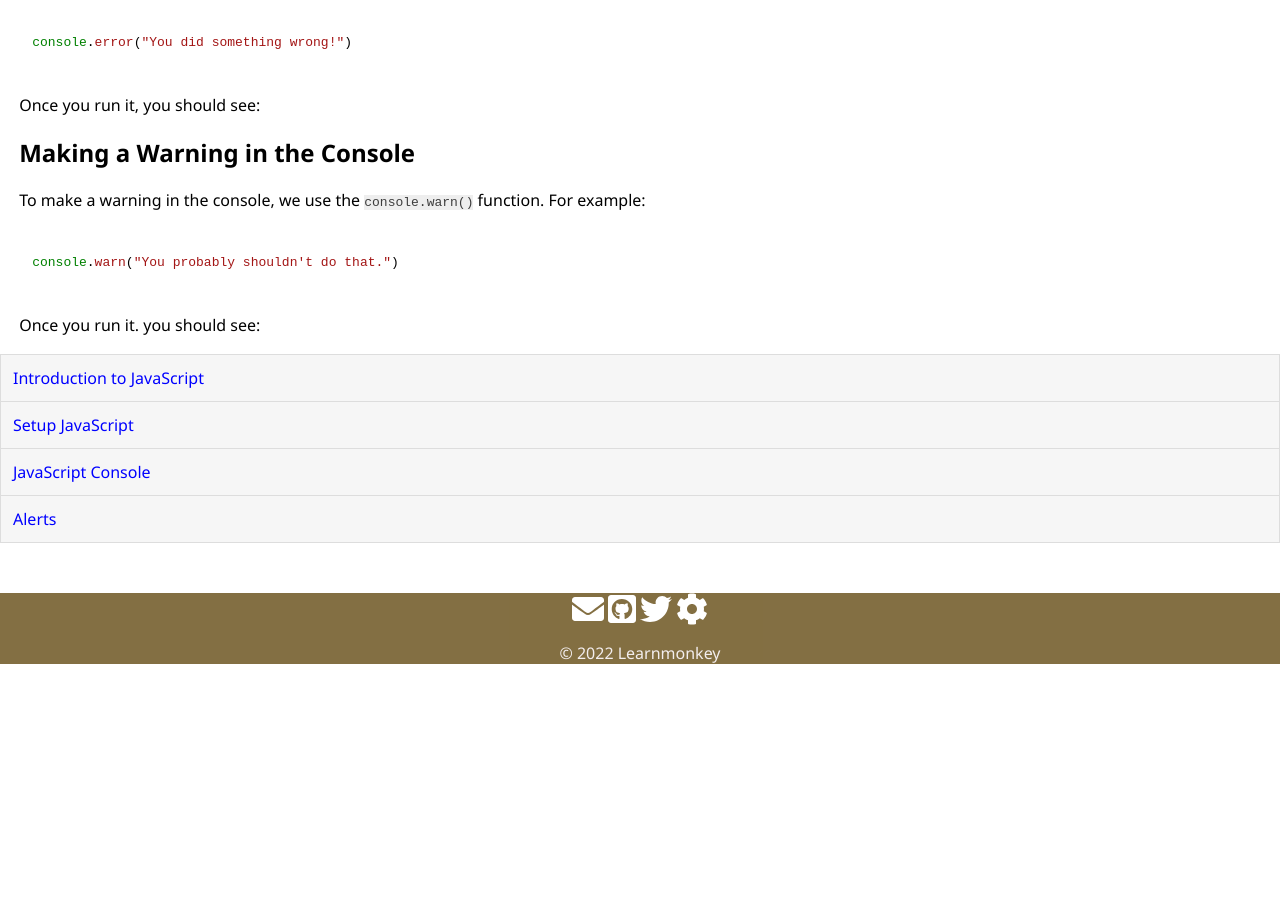
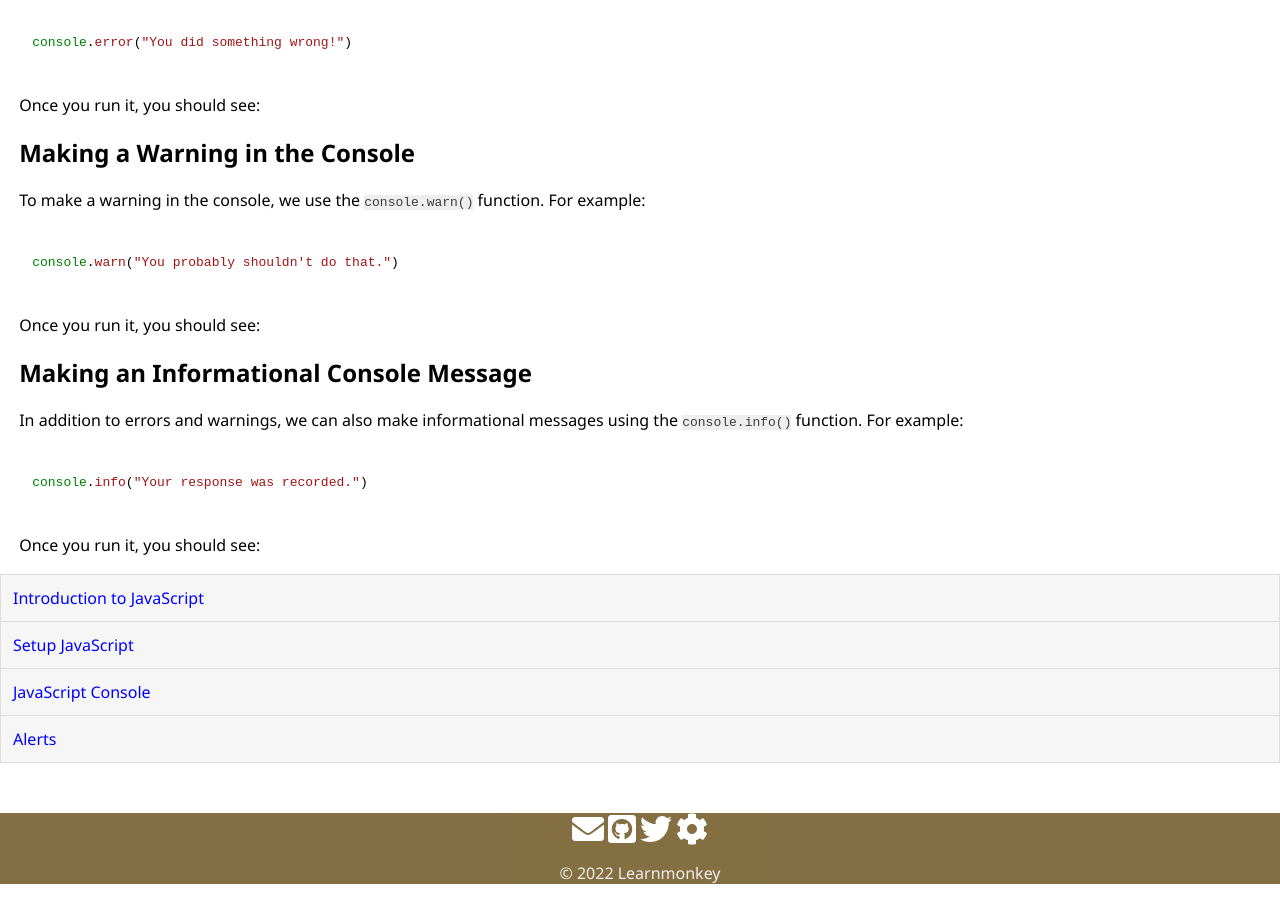
Before and after one commit to learnmonkey/learnmonkey.github.io, a Jekyll site: the page built from programming/javascript/console.html, in a window 1280 px wide and 900 px high, scrolled down 1199 px. Built offline with Jekyll 4.4.1, drawn with Linux system fonts in a browser that asks for light colours; nearby versions of some CDN libraries; before the commit the page ends 1879 px from its top, so only the background shows below that.

Commit message:
add console info message

```diff
--- a/programming/javascript/console.html
+++ b/programming/javascript/console.html
@@ -44,5 +44,14 @@ console.error("You did something wrong!")
     <pre><code class="language-javascript">
 console.warn("You probably shouldn't do that.")
     </code></pre>
-    <p>Once you run it. you should see: </p>
+    <p>Once you run it, you should see: </p>
 </section>
+
+<section>
+    <h2>Making an Informational Console Message</h2>
+    <p>In addition to errors and warnings, we can also make informational messages using the <code>console.info()</code> function. For example: </p>
+    <pre><code class="language-javascript">
+console.info("Your response was recorded.")
+    </code></pre>
+    <p>Once you run it, you should see: </p>
+</section>
```
